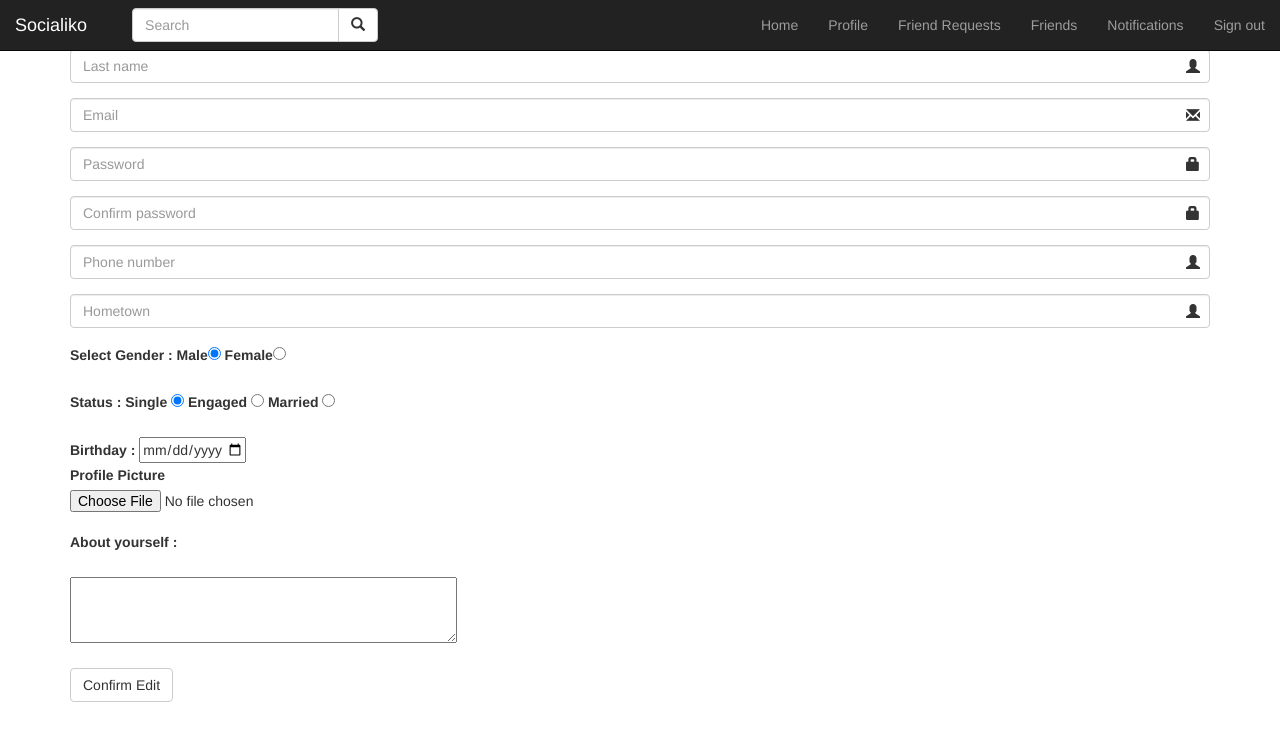
After one commit to hackerghost93/socialiko, a PHP site: the page made by Views/login/edit_profile.php in a window 1280 px wide. The commit adds this page. Shown: the top 741 px of the page. Run offline with PHP 8.4, Linux system fonts and the light colour scheme; the template is opened without the code that fills it, so the values that code supplies are empty; some libraries are stand-ins or nearby versions.

Commit message:
Add profile edit controller and model.

```diff
--- /dev/null
+++ b/Views/login/edit_profile.php
@@ -0,0 +1,67 @@
+<div class="form-group has-feedback">
+  <form action = "<?=URL?>/login/update" method = "post">
+            <input type="text" name="firstname" id="firstname" class="form-control" placeholder="First name">
+            <span class="glyphicon glyphicon-user form-control-feedback"></span>
+          </div>
+
+          <div class="form-group has-feedback">
+            <input type="text" name="lastname" id="lastname" class="form-control" placeholder="Last name">
+            <span class="glyphicon glyphicon-user form-control-feedback"></span>
+          </div>
+
+          <div class="form-group has-feedback">
+            <input type="email" name="email" id="email" class="form-control" placeholder="Email">
+            <span class="glyphicon glyphicon-envelope form-control-feedback"></span>
+          </div>
+
+          <div class="form-group has-feedback">
+            <input type="password" name="password" id="password" class="form-control" placeholder="Password">
+            <span class="glyphicon glyphicon-lock form-control-feedback"></span>
+          </div>
+
+          <div class="form-group has-feedback">
+            <input type="password" name="password2" id="password2" class="form-control" placeholder="Confirm password">
+            <span class="glyphicon glyphicon-lock form-control-feedback"></span>
+          </div>
+
+<!--           <div class="form-group has-feedback">
+            <input type="password" class="form-control" placeholder="Retype password"
+            name="password">
+            <span class="glyphicon glyphicon-log-in form-control-feedback"></span>
+          </div> -->
+
+          <div class="form-group has-feedback">
+            <input type="text" class="form-control" placeholder="Phone number" name="phone" id="phone">
+            <span class="glyphicon glyphicon-user form-control-feedback"></span>
+          </div>
+
+          <div class="form-group has-feedback">
+            <input type="text" name="hometown" class="form-control" placeholder="Hometown" id="hometown">
+            <span class="glyphicon glyphicon-user form-control-feedback"></span>
+          </div>
+
+          <label class = "Gender">Select Gender : </label>
+      <label class = "male">Male </label><input type="radio" name="gender" value="male" checked="checked"/>
+        <label>Female</label><input type="radio" name="gender" value="female" /><br><br>
+
+      <label class = "Marital">Status : </label>
+      <label class = "Single">Single</label>
+      	<input type="radio" name="status" value="single" checked="checked"/>
+      <label>Engaged</label>
+      	<input type="radio" name="status" value="engaged" />
+      <label> Married</label>
+      	<input type="radio" name="status" value="married" /><br><br>
+
+        <label class = "Birthday">Birthday : </label>
+        <input type="date" max="2016-12-31" min="1900-01-01" name="birthday" id = "birthday"/>
+        <br/>
+
+        <label>Profile Picture</label>
+        <input type="file" name="profile_picture"><br>
+
+
+      <label class = "aboutme">About yourself :</label><br><br>
+      <textarea name="aboutme"class="aboutmearea" rows="3" cols="45"></textarea><br><br>
+      <button type="submit" class="btn btn-default">Confirm Edit</button>
+      </form>
+</div>
--- a/Views/post/index.php
+++ b/Views/post/index.php
@@ -30,7 +30,7 @@
 			<?php endif; ?>
 		</div>
 		<?php if($this->me == true): ?>
-		<form action = "<?=URL?>/profile/index" method = "post">
+		<form action = "<?=URL?>/login/edit" method = "post">
 			<button type="submit" class="btn btn-default">Edit Profile</button>
 		</form>
 		<div class="form-group">
--- a/settings.php
+++ b/settings.php
@@ -5,6 +5,6 @@ define('URL','http://localhost/socialiko');
 define('HOSTNAME','localhost');
 define('DBNAME','socialiko');
 define('USERNAME','root');
-define('PASSWORD','4@llmyfriends');
+define('PASSWORD','123456789');
 
  ?>
```
Also changed, not shown: Controllers/login.php (+24 -1 lines), Models/login_model.php (+50 -2 lines).
